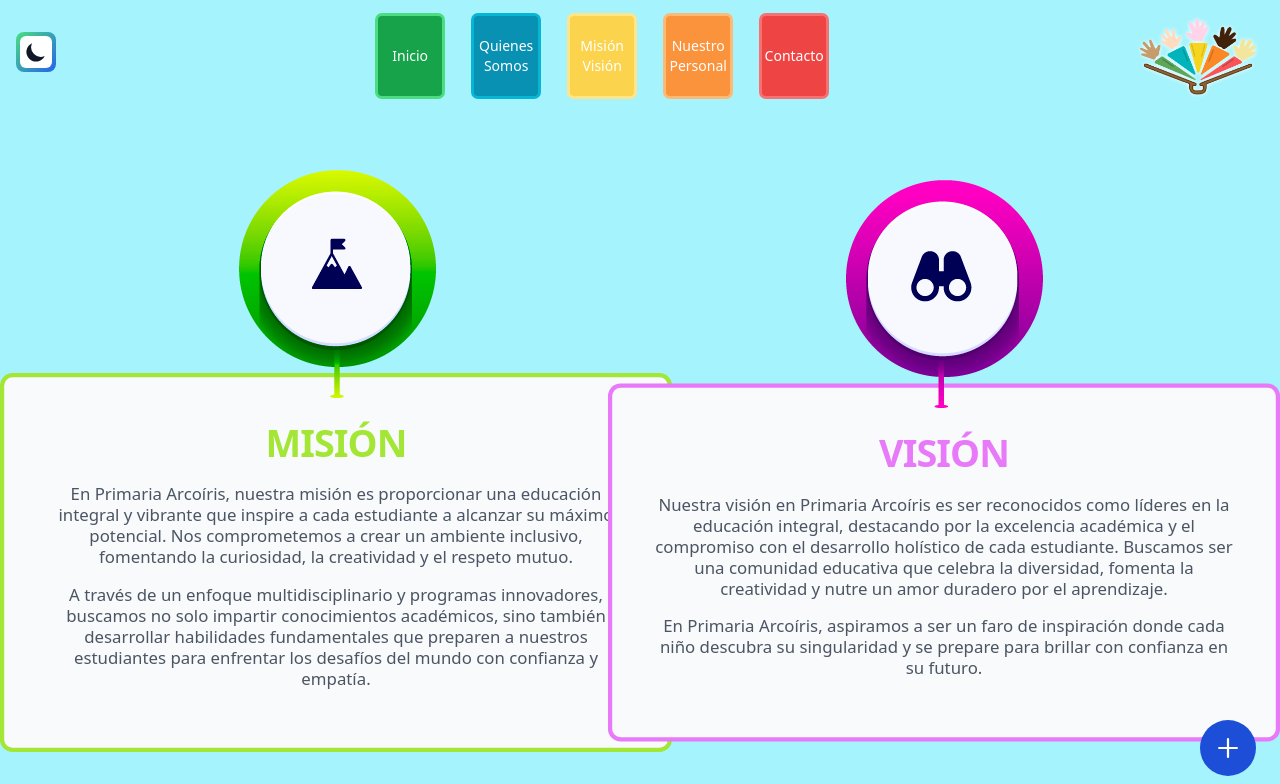
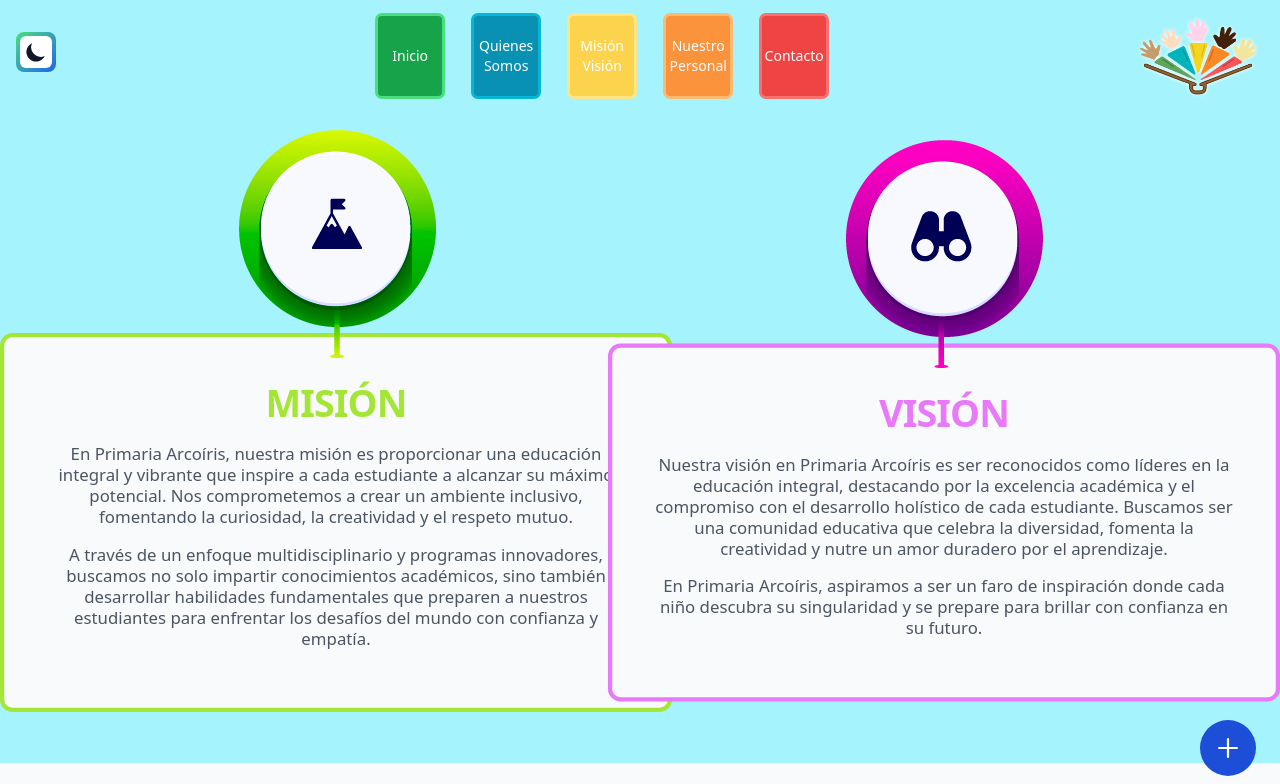
Before and after one commit to msaints10/primaria_arcoiris, a website: page mision_vision.html in a window 1280 px wide. Shown: the top 784 px of the page. Drawn offline with nearby package versions, Linux system fonts and the light colour scheme.

Commit message:
Update mision_vision.html

```diff
--- a/mision_vision.html
+++ b/mision_vision.html
@@ -113,7 +113,7 @@
     </header>
     <main class="bg-cyan-200 dark:bg-slate-900">
         <div class="w-full pt-32 px-4 pb-5">
-            <div class="flex flex-row  justify-center align-middle flex-wrap my-10 mx-4">
+            <div class="flex flex-row  justify-center align-middle flex-wrap mt-0 mb-14 mx-4">
                 <div class="flex flex-col items-center justify-center w-full md:w-6/12">
                     <img src="img/mision.png" class="z-10" alt="Mision">
                     <div
```
